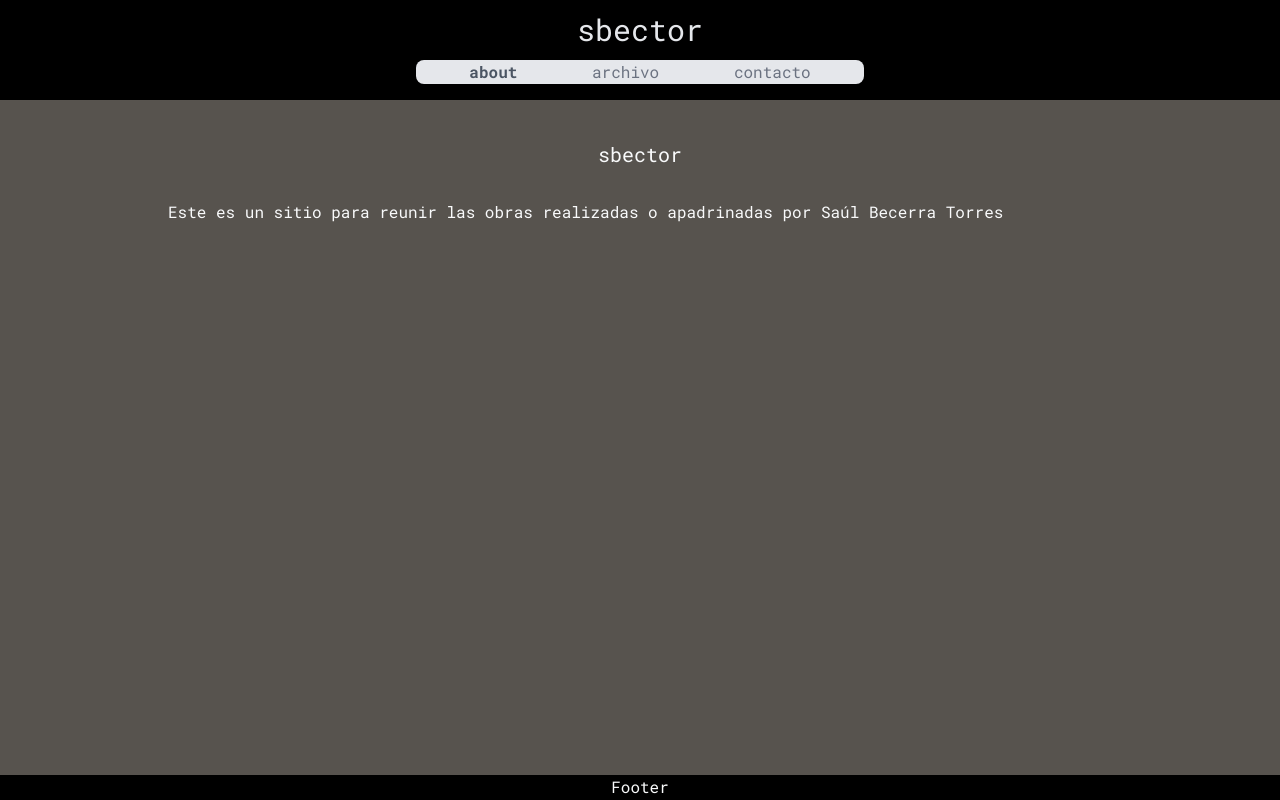
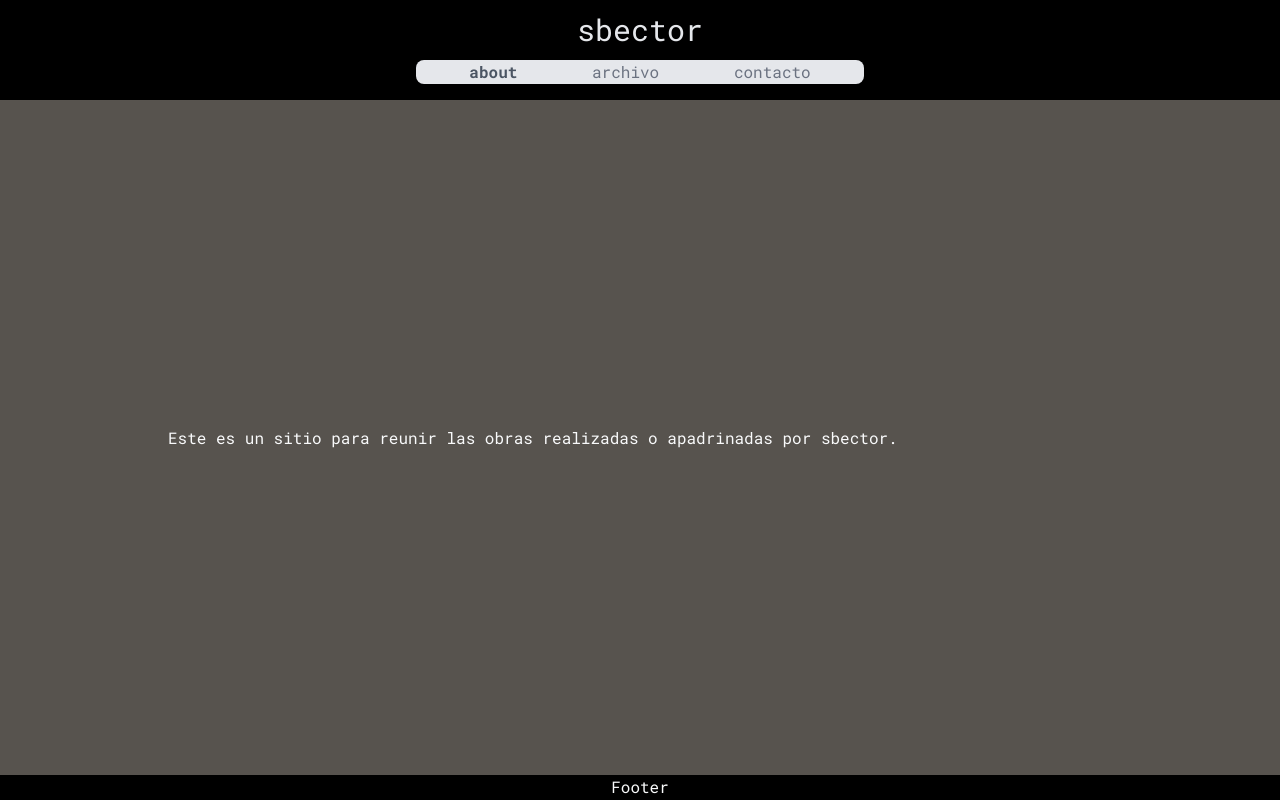
Before and after one commit to Sbector/artista, a Next.js app: page /about in a window 1280 px wide. Built offline with nearby package versions, Linux system fonts and the light colour scheme.

Commit message:
Change wrapper to be centered

```diff
--- a/src/app/_components/Footer.tsx
+++ b/src/app/_components/Footer.tsx
@@ -1,6 +1,8 @@
 export default function Footer() {
     return (
         <footer className="
+        sticky
+        bottom-0
         w-screen
         bg-black
         text-center
--- a/src/app/_components/Wrapper.tsx
+++ b/src/app/_components/Wrapper.tsx
@@ -6,9 +6,9 @@ export default function Wrapper({
     className?: any
 }) {
     return (
-        <div className={`flex flex-col
+        <div className={`flex flex-col justify-center
         min-h-[calc(100vh-125px)] max-w-full
-        mt-70 pt-10 px-10 snap-start
+        px-10 snap-start
         md:w-[700px] md:mx-auto
         lg:w-[820px]
         xl:w-[1024px]
--- a/src/app/about/page.tsx
+++ b/src/app/about/page.tsx
@@ -10,8 +10,7 @@ export const metadata: Metadata = {
 export default function About() {
     return (
         <div>
-            <h1 className="text-xl text-center pb-8">sbector</h1>
-            <p>Este es un sitio para reunir las obras realizadas o apadrinadas por Saúl Becerra Torres</p>
+            <p>Este es un sitio para reunir las obras realizadas o apadrinadas por sbector.</p>
         </div>
     )
 }
--- a/src/app/archivo/page.tsx
+++ b/src/app/archivo/page.tsx
@@ -9,7 +9,7 @@ export const metadata: Metadata = {
 export default function archivo() {
     return (
         <div>
-            <h1 className="text-xl text-center pb-8">archivo</h1>
+
             <div className="text-center">
                 <Button href="/archivo/obra">obra</Button>
                 <Button href="/archivo/proyectos">proyectos</Button>
```
